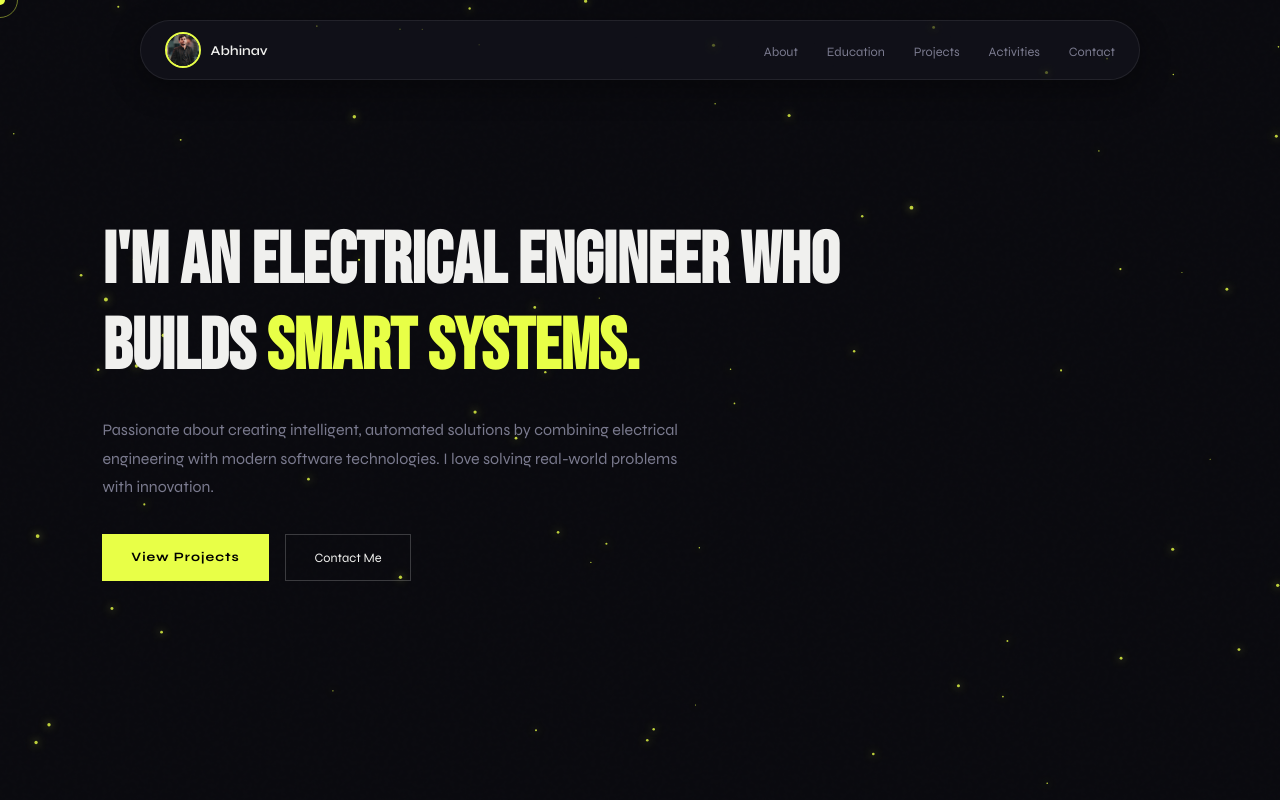
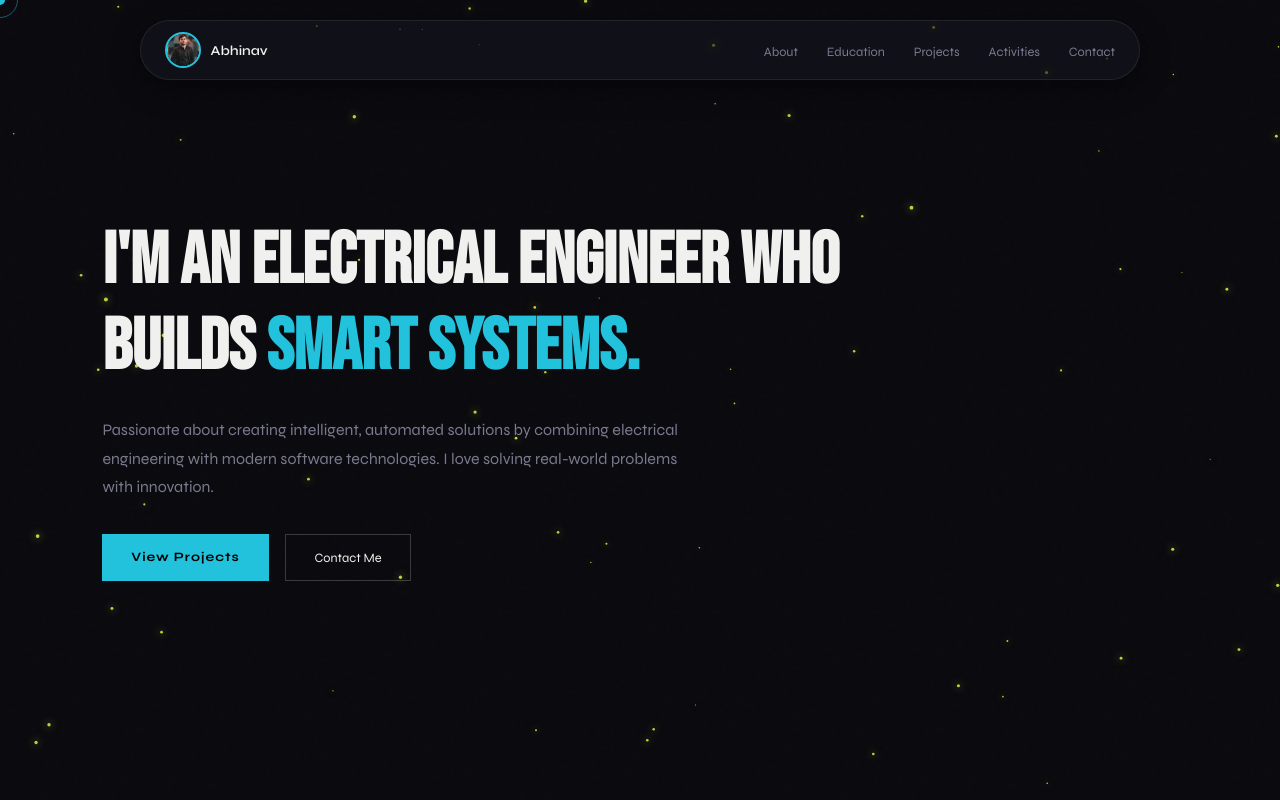
Before and after one commit to MrInnovative7/mrportfolio, a React (Create React App) app: page / in a window 1280 px wide. Shown: the top 800 px of the page. Built offline with nearby package versions, Linux system fonts and the light colour scheme.

Commit message:
changed accent color to blue

```diff
--- a/src/styles/global.css
+++ b/src/styles/global.css
@@ -26,7 +26,7 @@ html {
   --bg2: #0d0d18;
   --surface: #111120;
   --border: rgba(255, 255, 255, 0.07);
-  --accent: #e8ff47;
+  --accent: #22c1dc;
   --purple: #7b5cf0;
   --orange: #ff6b35;
   --text: #f0f0ee;
```
